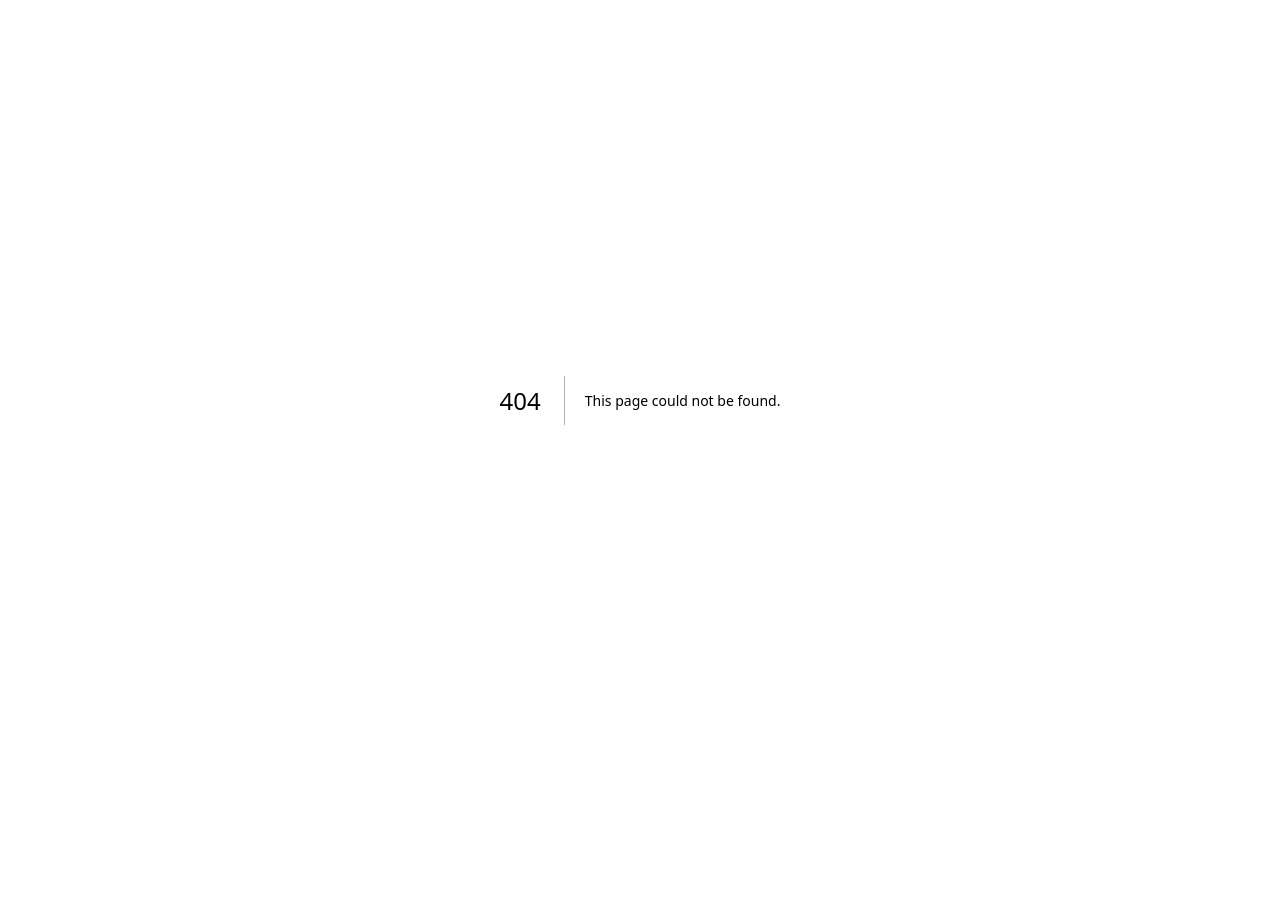
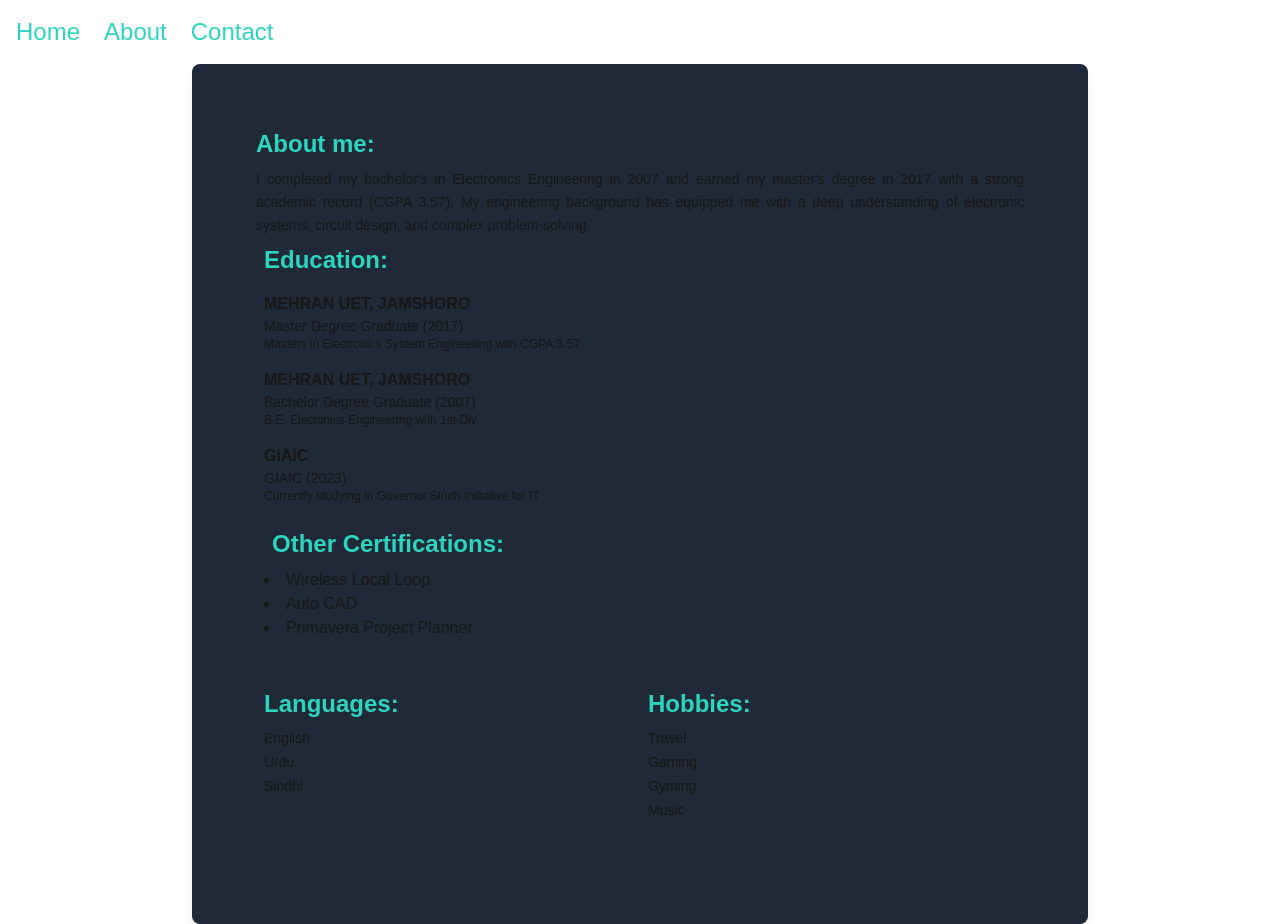
Before and after one commit to Mehnazar/portfolio-milestone, a Next.js app in the folder my-app/: page /About in a window 1280 px wide. Before the commit this address had no page. Before the commit the page ends 800 px from the top, so only its background shows below. Built offline with nearby package versions, Linux system fonts and the light colour scheme.

Commit message:
added header and pages

```diff
--- /dev/null
+++ b/my-app/app/About/page.tsx
@@ -0,0 +1,72 @@
+import Header from "@/components/header/header"
+
+export default function About(){
+    return(<div><Header/>
+    <div className=" max-w-4xl mx-auto bg-gray-800 rounded-lg shadow-lg p-8 md:p-16">
+
+<div>
+<h2 className="text-teal-400 text-2xl font-semibold">About me:</h2>
+<p className="mt-2 text-sm leading-relaxed text-justify">
+I completed my bachelor's in Electronics Engineering in 2007 and earned my master's degree in 2017 with a strong academic record (CGPA 3.57). My engineering background has equipped me with a deep understanding of electronic systems, circuit design, and complex problem-solving.
+
+</p>
+</div>
+
+
+<div className="mb-8 p-2">
+<h2 className="text-teal-400 text-2xl font-semibold">Education:</h2>
+<div className="mt-4 space-y-4">
+  <div>
+    <h3 className="font-semibold">MEHRAN UET, JAMSHORO</h3>
+    <p className="text-sm">Master Degree Graduate (2017)</p>
+    <p className="text-xs">
+      Masters in Electronics System Engineering with CGPA:3.57
+    </p>
+  </div>
+  <div>
+    <h3 className="font-semibold">MEHRAN UET, JAMSHORO</h3>
+    <p className="text-sm">Bachelor Degree Graduate (2007)</p>
+    <p className="text-xs">
+      B.E, Electonics Engineering with 1st Div
+    </p>
+  </div>
+  <div>
+    <h3 className="font-semibold">GIAIC</h3>
+    <p className="text-sm">GIAIC  (2023)</p>
+    <p className="text-xs">
+     Currently studying in Governor Sindh Initiative for IT
+    </p>
+  </div>
+  <div>
+    <h3 className=" text-teal-400 text-2xl font-semibold mt-4 p-2">Other Certifications:</h3>
+    <li> Wireless Local Loop</li>
+    <li> Auto CAD</li>
+    <li> Primavera Project Planner</li>
+     </div>
+</div>
+</div>
+
+{/* Languages and Hobbies */}
+<div className="grid grid-cols-2 gap-4 mb-8 p-2">
+<div>
+  <h2 className="text-teal-400 text-2xl font-semibold ">Languages:</h2>
+  <ul className="mt-2 space-y-1 text-sm">
+    <li>English</li>
+    <li>Urdu</li>
+    <li>Sindhi</li>
+  </ul>
+</div>
+<div>
+  <h2 className="text-teal-400 text-2xl font-semibold">Hobbies:</h2>
+  <ul className="mt-2 space-y-1 text-sm">
+    <li>Travel</li>
+    <li>Gaming</li>
+    <li>Gyming</li>
+    <li>Music</li>
+  </ul>
+</div>
+</div>
+</div>
+</div>
+    )
+}
--- /dev/null
+++ b/my-app/app/contact/page.tsx
@@ -0,0 +1,20 @@
+import Header from "@/components/header/header"
+
+{/* Contact Information */}
+export default function Contact(){
+    return(<div><Header/>
+    <div className="max-w-4xl mx-auto bg-gray-800 rounded-lg shadow-lg p-8">
+
+        <h1 className="text-3xl font-bold">Contact Information </h1>
+<div className="mt-8 border-t border-gray-700 pt-4 mt-8">
+<p className="text-l">
+  <li>Phone: +92-346-3863672</li>
+  <li>Email: <a href="s.mehnazar@yahoo.com">s.mehnazar@yahoo.com</a> </li>
+  <li><a href=" Github:github:https://github.com/Mehnazar">Github:github:https://github.com/Mehnazar</a></li>
+  <li> Linkedin:<a href="linkedin:linkedin.com/in/mehnazar-umair-2972ba2ba">Mehnazar Umair</a> </li>
+  <li>Address: Nazimabad, Khi,Sindh </li>
+</p>
+</div>
+</div>
+</div>
+    )}
--- /dev/null
+++ b/my-app/app/home/page.tsx
@@ -0,0 +1,7 @@
+import CV from "../page";
+export default function Home(){
+    return(
+        <CV/>
+
+    )
+}
--- a/my-app/app/page.tsx
+++ b/my-app/app/page.tsx
@@ -1,7 +1,10 @@
 import Image from "next/image";
+import Header from "@/components/header/header";
 export default function CV() {
   return (
+
     <div className="bg-gray-900 text-white p-8 md:p-16">
+      <Header/>
       <div className="max-w-4xl mx-auto bg-gray-800 rounded-lg shadow-lg p-8">
         {/* Profile Section */}
         <div className="flex justify-between items-center mb-8">
@@ -28,70 +31,7 @@ export default function CV() {
           Welcome to my portfolio! I am an accomplished Electronics Engineer with a Master's degree from Mehran University of Engineering & Technology, Jamshoro, and a Full Stack Developer with expertise in modern web and app development. With over a decade of experience in engineering and a passion for technology, I blend analytical problem-solving skills with advanced coding abilities to deliver innovative solutions.
           </p>
         </div>
-        {/* About Me Description */}
-        <div className="mb-8">
-          <h2 className="text-teal-400 text-2xl font-semibold">About me:</h2>
-          <p className="mt-2 text-sm leading-relaxed text-justify">
-          I completed my bachelor's in Electronics Engineering in 2007 and earned my master's degree in 2017 with a strong academic record (CGPA 3.57). My engineering background has equipped me with a deep understanding of electronic systems, circuit design, and complex problem-solving.
 
-          </p>
-        </div>
-
-        {/* Education Section */}
-
-        <div className="mb-8">
-          <h2 className="text-teal-400 text-2xl font-semibold">Education:</h2>
-          <div className="mt-4 space-y-4">
-            <div>
-              <h3 className="font-semibold">MEHRAN UET, JAMSHORO</h3>
-              <p className="text-sm">Master Degree Graduate (2017)</p>
-              <p className="text-xs">
-                Masters in Electronics System Engineering with CGPA:3.57
-              </p>
-            </div>
-            <div>
-              <h3 className="font-semibold">MEHRAN UET, JAMSHORO</h3>
-              <p className="text-sm">Bachelor Degree Graduate (2007)</p>
-              <p className="text-xs">
-                B.E, Electonics Engineering with 1st Div
-              </p>
-            </div>
-            <div>
-              <h3 className="font-semibold">GIAIC</h3>
-              <p className="text-sm">GIAIC  (2023)</p>
-              <p className="text-xs">
-               Currently studying in Governor Sindh Initiative for IT
-              </p>
-            </div>
-            <div>
-              <h3 className=" text-teal-400 text-2xl font-semibold mt-4 p-2">Other Certifications:</h3>
-              <li> Wireless Local Loop</li>
-              <li> Auto CAD</li>
-              <li> Primavera Project Planner</li>
-               </div>
-          </div>
-        </div>
-
-        {/* Languages and Hobbies */}
-        <div className="grid grid-cols-2 gap-4 mb-8">
-          <div>
-            <h2 className="text-teal-400 text-2xl font-semibold">Languages:</h2>
-            <ul className="mt-2 space-y-1 text-sm">
-              <li>English</li>
-              <li>Urdu</li>
-              <li>Sindhi</li>
-            </ul>
-          </div>
-          <div>
-            <h2 className="text-teal-400 text-2xl font-semibold">Hobbies:</h2>
-            <ul className="mt-2 space-y-1 text-sm">
-              <li>Travel</li>
-              <li>Gaming</li>
-              <li>Gyming</li>
-              <li>Music</li>
-            </ul>
-          </div>
-        </div>
 
         {/* Skills Section */}
         <div className="mb-8">
@@ -153,13 +93,7 @@ export default function CV() {
           </div>
         </div>
 
-        {/* Contact Information */}
-        <div className="mt-8 border-t border-gray-700 pt-4">
-          <p className="text-xs">
-            Phone: +92-346-3863672 | Email: <a href="s.mehnazar@yahoo.com">s.mehnazar@yahoo.com</a> |<a href=" Github:github:https://github.com/Mehnazar">Github:github:https://github.com/Mehnazar</a> | Linkedin:<a href="linkedin:linkedin.com/in/mehnazar-umair-2972ba2ba">Mehnazar Umair</a>
-           | Address: Nazimabad, Khi,Sindh
-          </p>
-        </div>
+
       </div>
     </div>
   );
--- /dev/null
+++ b/my-app/components/header/header.tsx
@@ -0,0 +1,29 @@
+import Link from "next/link";
+import Home from "@/app/home/page";
+import About from "@/app/About/page";
+import Contact from "@/app/contact/page";
+
+export default function Header() {
+  return (
+    <header className="flex-justify-between  p-8 md:p-4  ">
+
+
+      {/* Navigation Links */}
+      <nav>
+        <ul className="flex gap-x-6 text-2xl ">
+          <li>
+            <Link href="/home" className="text-teal-400 hover:text-blue-400">Home</Link>
+          </li>
+          <li>
+            <Link href="/About" className="text-teal-400 hover:text-blue-400">About</Link>
+          </li>
+          <li>
+            <Link href="/contact" className="text-teal-400 hover:text-blue-400">Contact</Link>
+          </li>
+
+        </ul>
+
+      </nav>
+    </header>
+  );
+}
```
